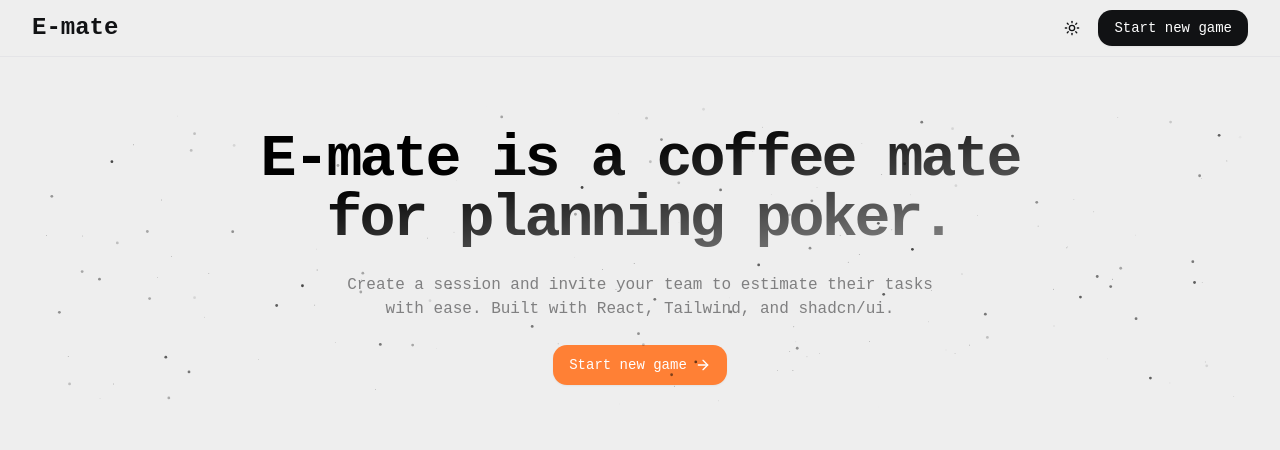
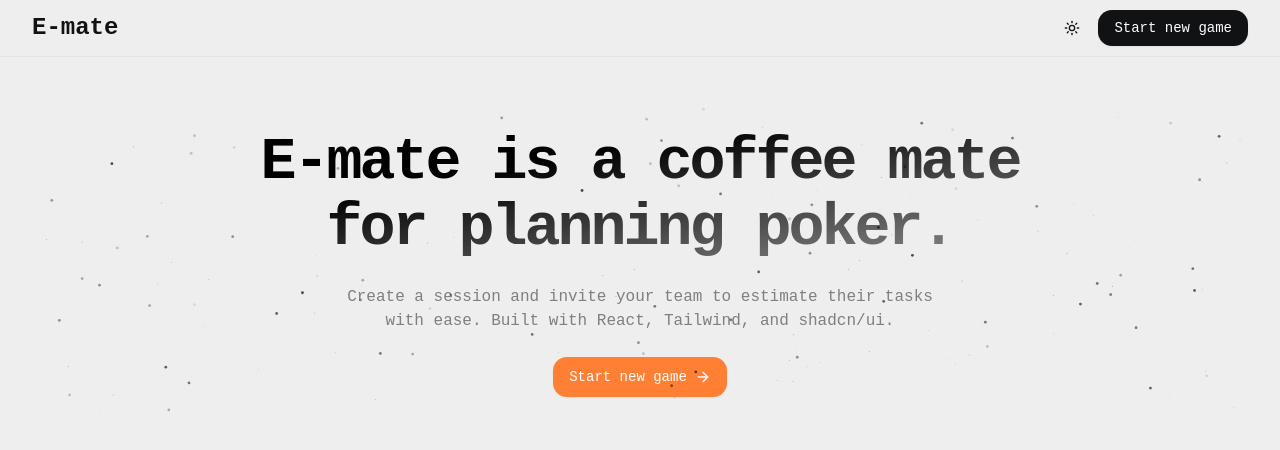
Before and after one commit to peeranat-dan/scrum-poker, a React (Vite) app: page / in a window 1280 px wide. Shown: the top 450 px of the page. Built offline with nearby package versions, Linux system fonts and the light colour scheme; no server answers.

Commit message:
fix: improve HomePage heading responsiveness

```diff
--- a/src/pages/home/index.tsx
+++ b/src/pages/home/index.tsx
@@ -8,7 +8,7 @@ export default function HomePage() {
   return (
     <div className="flex flex-col w-full py-12 px-6 md:px-8">
       <section className="text-center relative flex flex-col gap-6 py-6 items-center">
-        <h1 className="bg-gradient-to-br dark:from-white from-black from-30% dark:to-white/40 to-black/40 bg-clip-text text-3xl font-bold tracking-tighter text-transparent text-balance sm:text-4xl md:text-5xl lg:text-6xl">
+        <h1 className="bg-gradient-to-br dark:from-white from-black from-30% dark:to-white/40 to-black/40 bg-clip-text text-3xl font-bold tracking-tighter text-transparent text-balance sm:text-4xl md:text-5xl lg:text-6xl sm:leading-[1.1]">
           E-mate is a coffee mate
           <br className="hidden md:block" />
           for planning poker.
```
